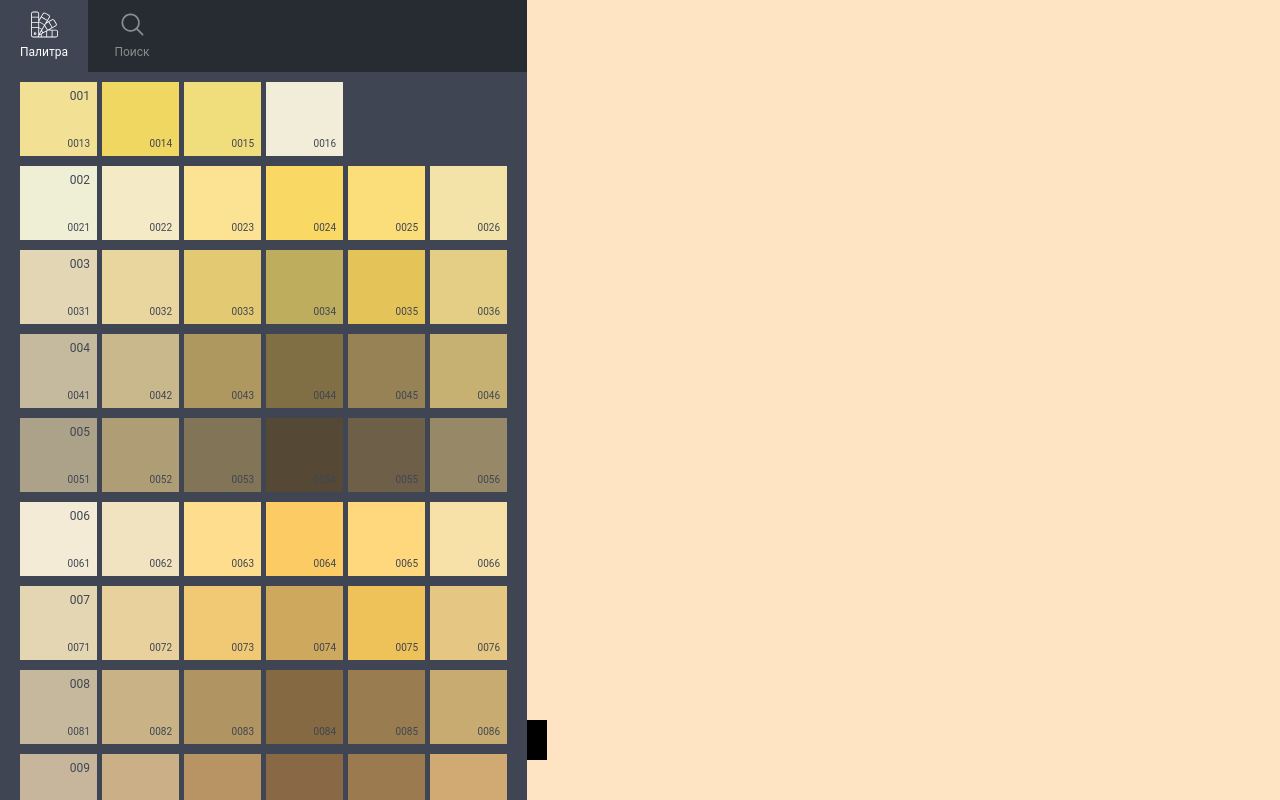
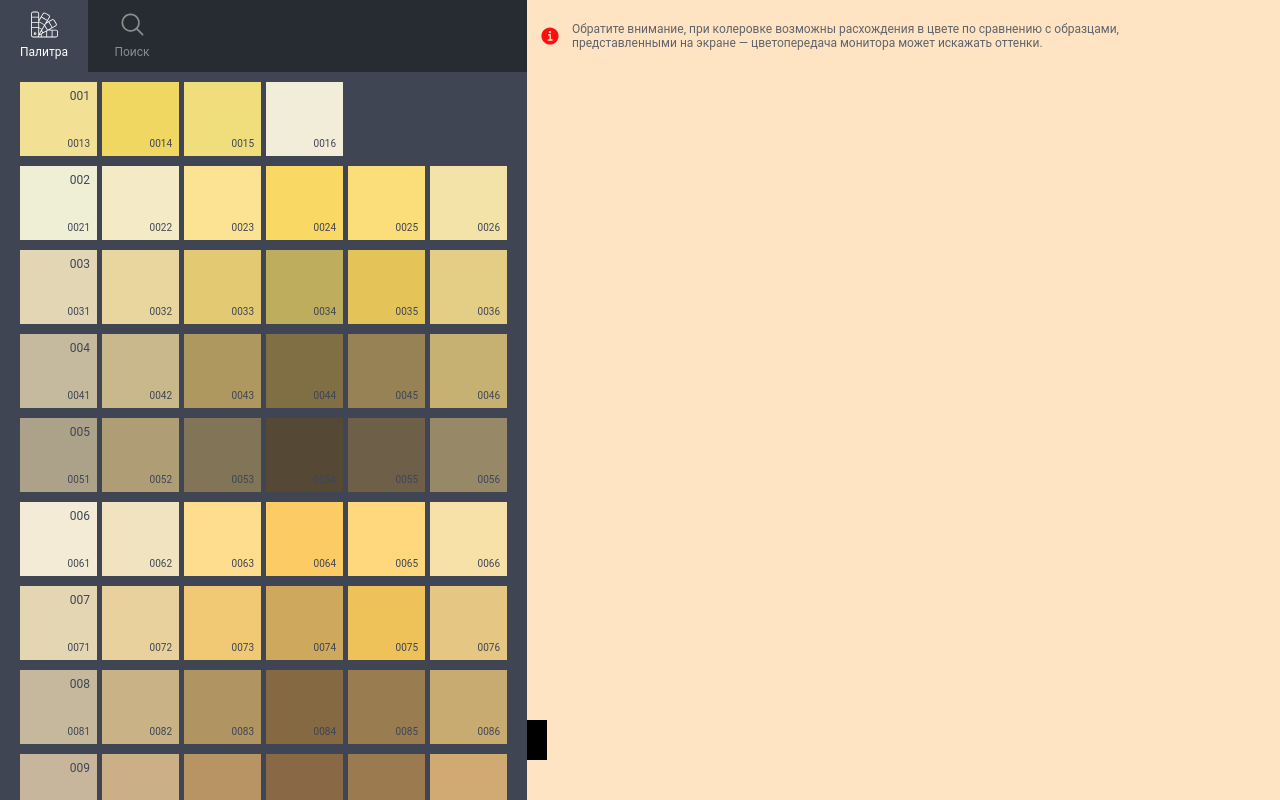
Before and after one commit to ast21/arcticcolor-colering, a website: page html/index.html in a window 1280 px wide. Drawn offline with nearby package versions, Linux system fonts and the light colour scheme.

Commit message:
full content size

```diff
--- a/html/index.html
+++ b/html/index.html
@@ -35,8 +35,16 @@
   <div id="sidebar-toggle"></div>
 
   <!-- content -->
-  <div id="container">
-    <span>Container</span>
+  <div class="content">
+    <div class="header">
+      <div class="header-icon">
+        <img src="./img/info.svg" alt="">
+      </div>
+      <div class="header-text">
+        Обратите внимание, при колеровке возможны расхождения в цвете по сравнению с образцами,<br>
+        представленными на экране — цветопередача монитора может искажать оттенки.
+      </div>
+    </div>
   </div>
 
 </div>
--- a/html/index.js
+++ b/html/index.js
@@ -1,12 +1,12 @@
 document.addEventListener('DOMContentLoaded', () => {
-  let container = document.querySelector('#container')
+  let content = document.querySelector('.content')
+  let containerHeader = document.querySelector('.content-header')
   let sidebar = document.querySelector('#sidebar')
   let sidebarToggle = document.querySelector('#sidebar-toggle')
   let sidebarTabs = document.querySelectorAll(".sidebar-tab")
-  let sidebarTabIcons = document.querySelectorAll(".sidebar-tab-icon")
-  let sidebarTabContents = document.querySelectorAll(".sidebar-tab-content")
   let colerList = document.querySelector(".coler-list")
 
+  console.log(content)
   displayActiveSidebarContent()
   generateColers()
 
@@ -59,9 +59,11 @@ document.addEventListener('DOMContentLoaded', () => {
   sidebarToggle.addEventListener('click', function () {
     if (sidebar.classList.contains('sidebar-hide')) {
       sidebar.classList.remove('sidebar-hide')
+      content.classList.remove('content-full')
       sidebarToggle.classList.remove('sidebar-hide')
     } else {
       sidebar.classList.add('sidebar-hide', 'transition')
+      content.classList.add('content-full', 'transition')
       sidebarToggle.classList.add('sidebar-hide', 'transition')
     }
   })
--- a/html/style.css
+++ b/html/style.css
@@ -127,18 +127,41 @@
   margin-right: 7px;
 }
 
-#container {
+.content {
   background-color: bisque;
   position: absolute;
   height: 100vh;
-  width: 100%;
+  width: calc(100% - 527px);
+  margin-left: 527px;
   z-index: 0;
+}
+
+.header {
+  height: 72px;
+  color: #60636A;
+
+  display: flex;
+  justify-content: start;
+  align-items: center;
+}
+
+.header-icon {
+  width: 45px;
+  text-align: center;
+}
+
+.header-text {
+  line-height: 14px;
 }
 
 
 /* animation */
 .sidebar-hide {
   transform: translateX(-527px);
+}
+.content-full {
+  width: 100%;
+  margin-left: 0;
 }
 
 .transition {
```
Also changed, not shown: html/img/info.svg (added).
